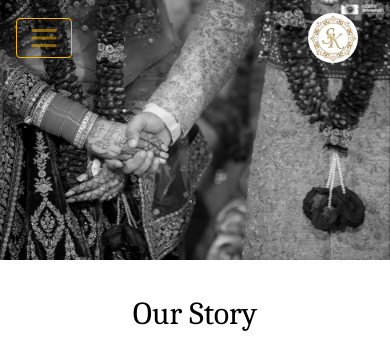
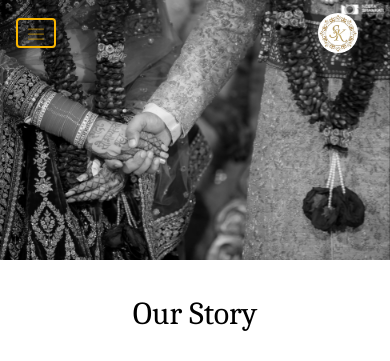
Before and after one commit to vishalpuliani/suhaniKeshav, a plain HTML site: page mainsite.html in a window 390 px wide. Shown: the top 361 px of the page. Drawn offline with nearby package versions, Linux system fonts and the light colour scheme; a web font is replaced by a local one.

Commit message:
NavBar Changes

```diff
--- a/styles.css
+++ b/styles.css
@@ -133,8 +133,16 @@ p {
 /* change hamburger button border color */
 .navbar-toggler {
   border-color: #f8b500 !important;
+  border-width: 2px;
+  padding: .15rem .50rem !important;
 }
 
+.navbar-toggler-icon {
+  width: 1em !important;
+  height: 1em !important;
+}
+
+/* To remove the Blue Box that comes on clicking the Toggle Button*/
 button.active.focus, button.active:focus, button.focus, button:active.focus, button:active:focus, button:focus {
     outline: 0;
 }
@@ -158,7 +166,7 @@ button.active.focus, button.active:focus, button.focus, button:active.focus, but
 
 /* Carousel Section */
 .carousel-img {
-  width: 1080px;
+  width: 75%;
 }
 
 .carousel-item {
@@ -168,6 +176,10 @@ button.active.focus, button.active:focus, button.focus, button:active.focus, but
 @media (max-width: 765px) {
   .carousel-img {
     width: 100%;
+  }
+
+  .profile-img{
+    width: 40px;
   }
 }
 
```
